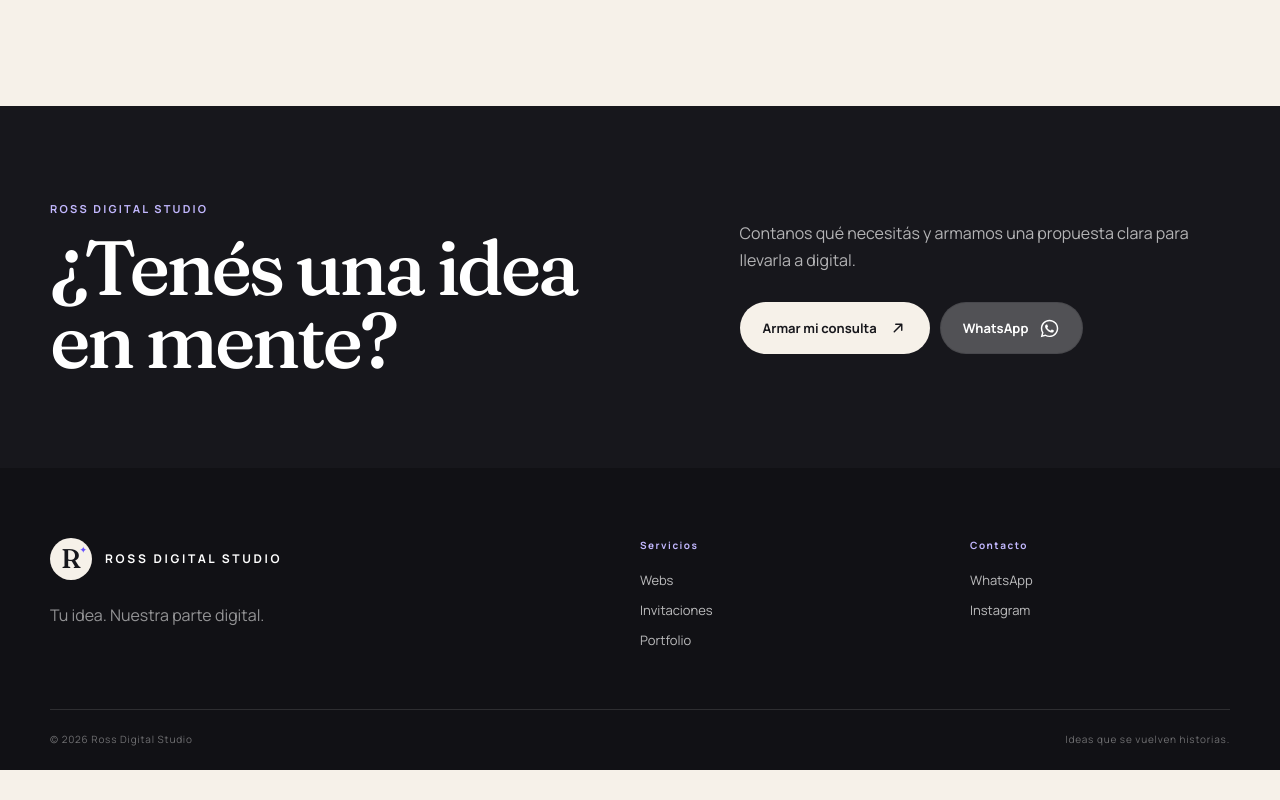
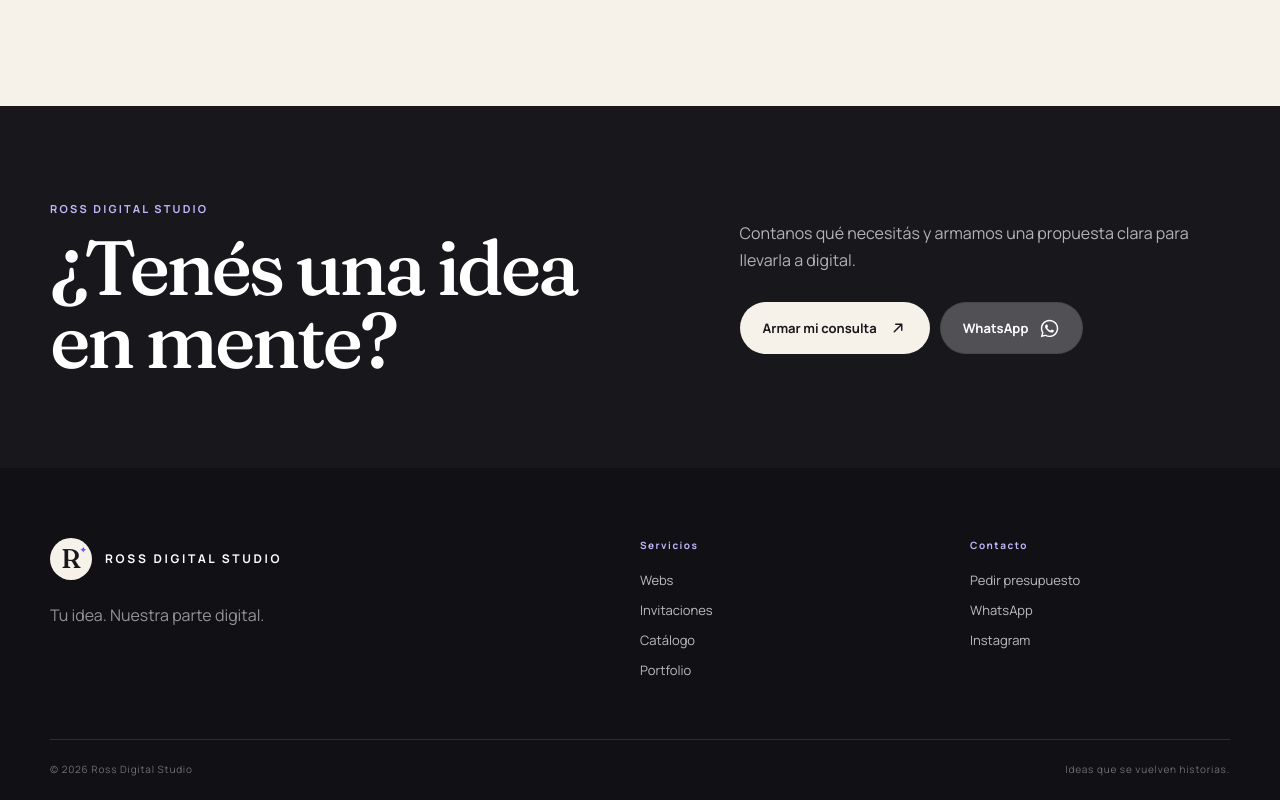
Before and after one commit to AgustinRoss39/RossDigitalStudio, a Next.js app: page / in a window 1280 px wide. Shown: the part 6732-7532 px from the top of the page. Before the commit the page ends 7502 px from the top, so only its background shows below. Built offline with nearby package versions, Linux system fonts and the light colour scheme; no server answers.

Commit message:
feat: expand footer navigation and track WhatsApp

```diff
--- a/components/Footer.tsx
+++ b/components/Footer.tsx
@@ -2,6 +2,7 @@ import Link from "next/link";
 import { Logo } from "./Logo";
 import { site } from "@/lib/data";
 import { whatsappUrl } from "@/lib/whatsapp";
+import { TrackedLink } from "./TrackedLink";
 
 export function Footer() {
   const wa = whatsappUrl("Hola! Quiero consultar por un proyecto en Ross Digital Studio.");
@@ -16,11 +17,13 @@ export function Footer() {
           <span>Servicios</span>
           <Link href="/webs">Webs</Link>
           <Link href="/invitaciones">Invitaciones</Link>
+          <Link href="/invitaciones/modelos">Catálogo</Link>
           <Link href="/portfolio">Portfolio</Link>
         </div>
         <div className="footerLinks">
           <span>Contacto</span>
-          <a href={wa} target="_blank" rel="noreferrer">WhatsApp</a>
+          <Link href="/presupuesto">Pedir presupuesto</Link>
+          <TrackedLink href={wa} target="_blank" rel="noreferrer" eventName="whatsapp_click" eventData={{ source: "footer" }}>WhatsApp</TrackedLink>
           <a href={site.instagram} target="_blank" rel="noreferrer">Instagram</a>
         </div>
       </div>
```
